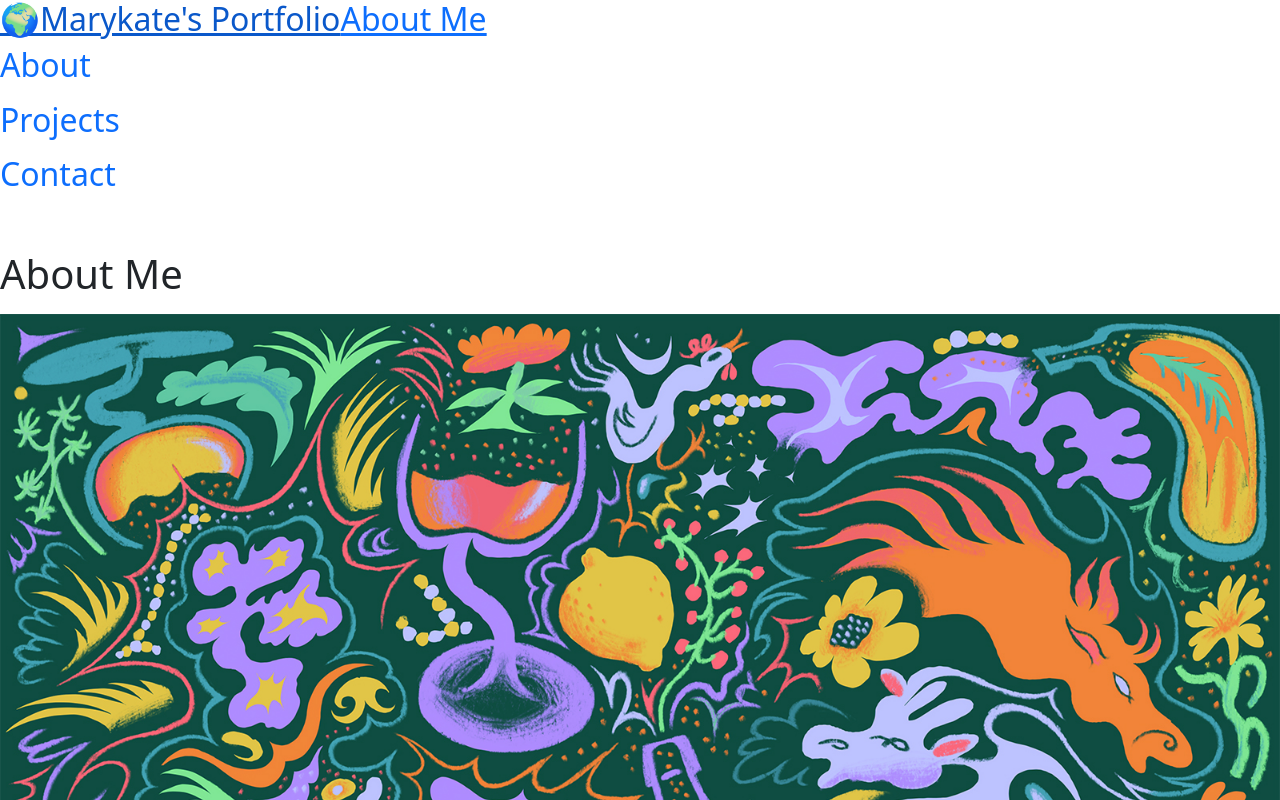
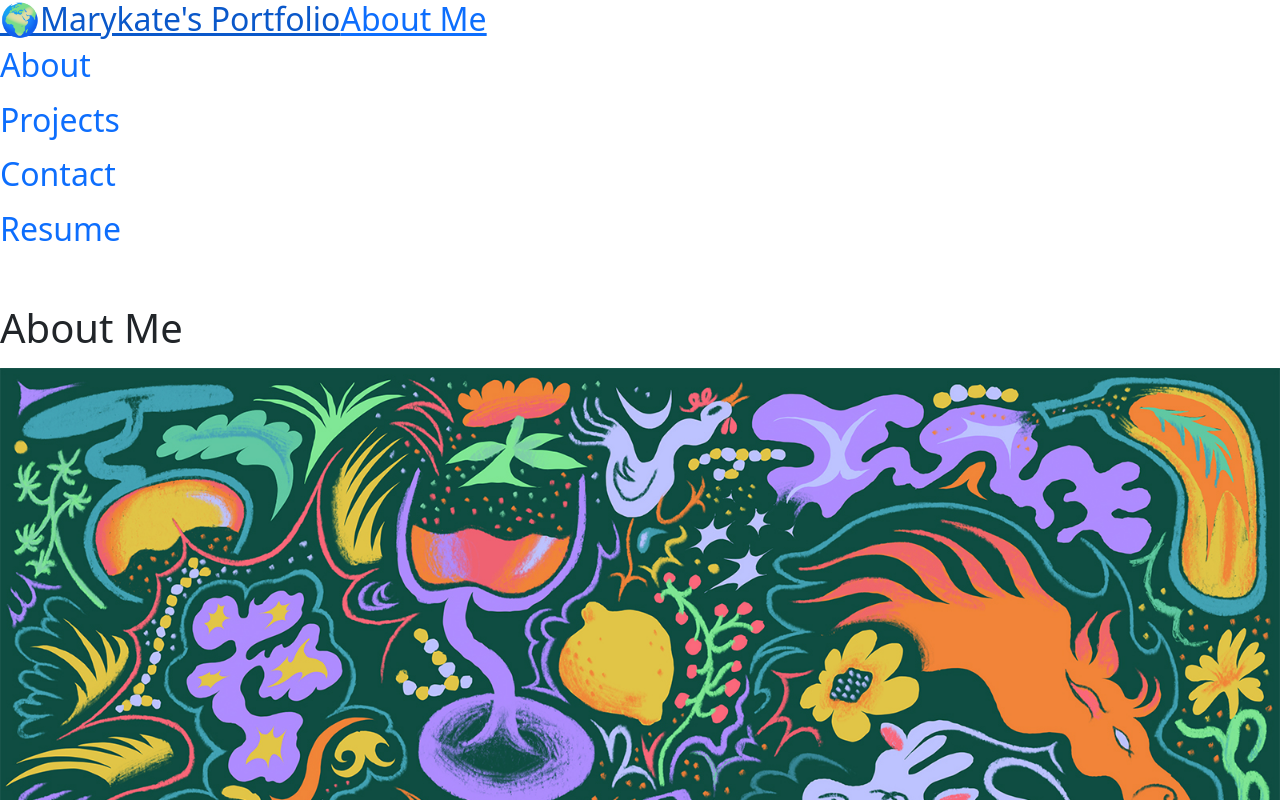
Before and after one commit to Marykate94/marykate-portfolio, a React (Create React App) app: page / in a window 1280 px wide. Shown: the top 800 px of the page. Built offline with nearby package versions, Linux system fonts and the light colour scheme.

Commit message:
added resume link successfully to direct to resume file in github

```diff
--- a/src/App.js
+++ b/src/App.js
@@ -6,6 +6,7 @@ import About from './components/About';
 import Contact from './components/Contact';
 import Project from './components/Project';
 import Footer from './components/Footer';
+import Resume from './components/Resume';
 import "bootstrap/dist/css/bootstrap.min.css";
 
 
@@ -23,6 +24,8 @@ function App() {
       return <Project />;
     } else  if(currentPage == "Contact") {
       return <Contact />;
+    } else  if(currentPage == "Resume") {
+      return <Resume />;
     }
   }
 
--- a/src/components/Nav/index.js
+++ b/src/components/Nav/index.js
@@ -24,6 +24,11 @@ function Nav(props) {
         <a class="nav-link" href="#Contact"  onClick={() => {props.setCurrentPage("Contact")}}>Contact</a>
         <link to={"./Contact"}></link>
       </li>
+
+      <li class="nav-item">
+        <a class="nav-link" href="#Resume"  onClick={() => {props.setCurrentPage("Resume")}}>Resume</a>
+        <link to={"./Resume"}></link>
+      </li>
     </ul>
           </nav>
         </h2>
--- a/src/components/Resume/index.js
+++ b/src/components/Resume/index.js
@@ -16,7 +16,7 @@ function Resume() {
           </ul>
 
           <a
-            href="docs/MarykateSmithResume (1).pdf"
+            href="https://github.com/Marykate94/marykate-portfolio/blob/develop/docs/MarykateSmithResume%20(1).pdf"
             class="link"
           >
             View my Resume
```
